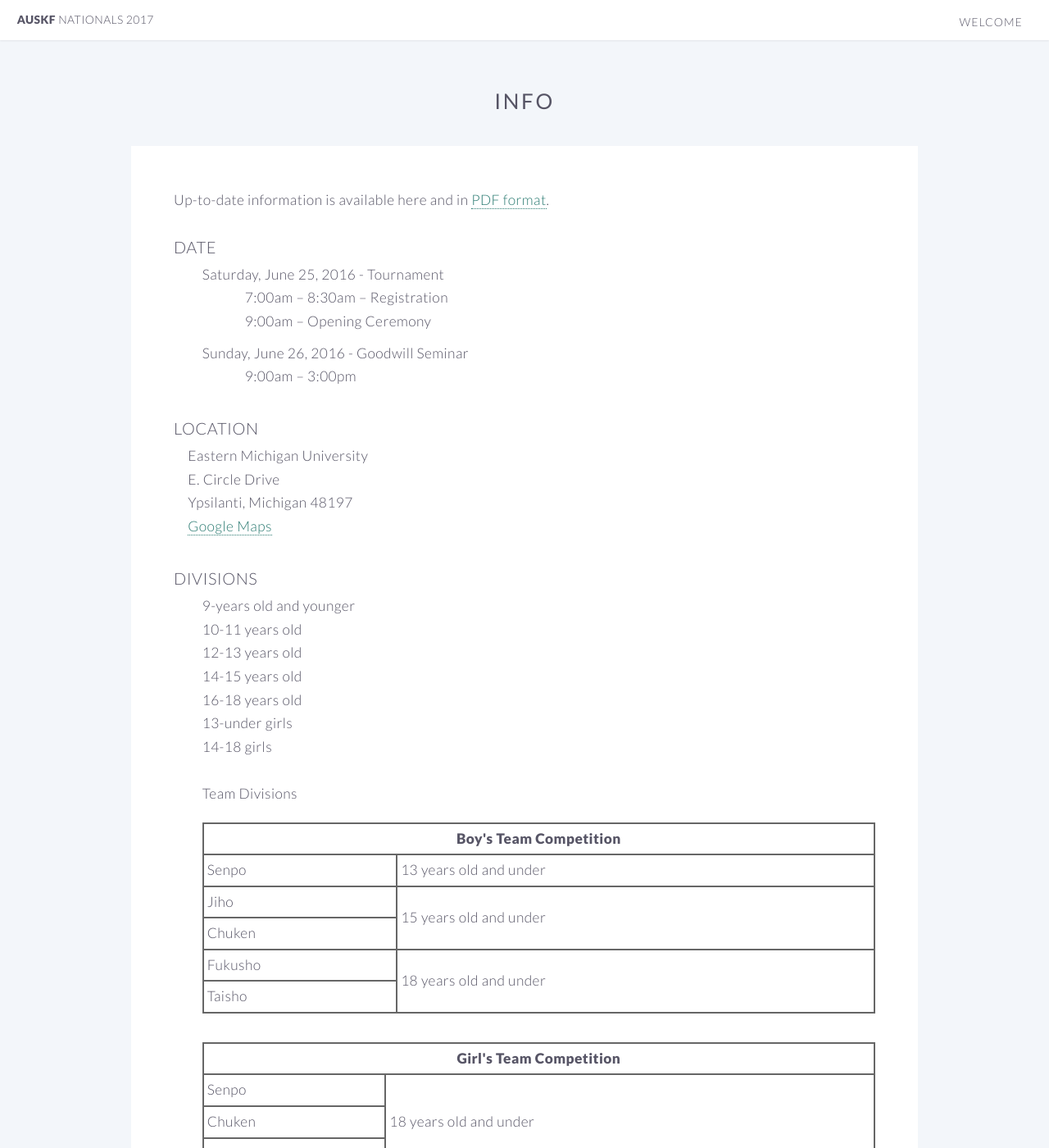
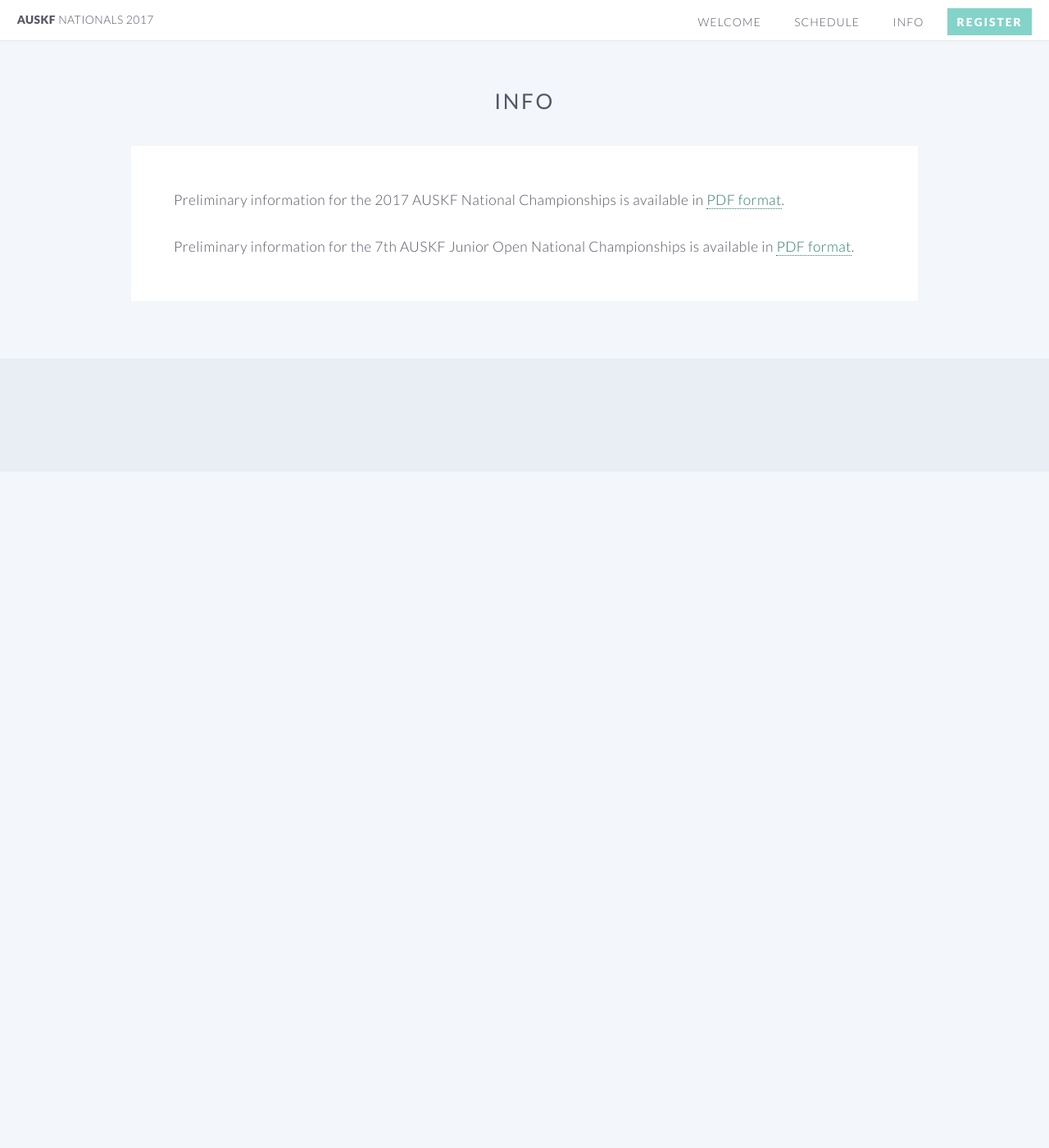
Before and after one commit to auskf-web/auskf-nationals.github.io, a Jekyll site: the page built from info.html, in a window 1280 px wide and 1400 px high. Shown: the whole window at 82% size. Built offline with Jekyll 4.4.1, drawn with Linux system fonts in a browser that asks for light colours; some of the changed text lies outside the part shown.

Commit message:
Update with more pages filled in

```diff
--- a/_includes/header.html
+++ b/_includes/header.html
@@ -5,10 +5,11 @@
 			<li><a href="/">Welcome</a></li>
 			<!-- TODO -->
 			<!-- <li><a href="/results.html">Results</a></li> -->
-			<!-- <li><a href="/info.html">Info</a></li> -->
+			<li><a href="/schedule.html">Schedule</a></li>
+			<li><a href="/info.html">Info</a></li>
 			<!-- <li><a href="/travel.html">Travel</a></li> -->
 			<!-- <li><a href="/sponsor.html">Sponsor</a></li> -->
-			<!-- <li><a href="/register.html" class="button special">Register</a></li> -->
+			<li><a href="/register.html" class="button special">Register</a></li>
 		</ul>
 	</nav>
 </header>
--- a/info.html
+++ b/info.html
@@ -27,90 +27,9 @@ th, td {
 
 		<div class="content">
 			<section>
-				Up-to-date information is available here and in <a href="assets/2016 AUSKF Junior Championships Welcome.pdf" target="blank">PDF format</a>.<br><br>
+				Preliminary information for the 2017 AUSKF National Championships is available in <a href="assets/2017 AUSKF National Championships Prelim Info.(rev09272016).pdf" target="blank">PDF format</a>.<br><br>
 
-				<header><h3>Date</h3></header>
-				<ul style="padding-left:2em;">
-					<li>Saturday, June 25, 2016 - Tournament</li>
-					<ul style="padding-left:3em; margin-bottom: 10px;">
-						<li>7:00am – 8:30am – Registration</li>
-						<li>9:00am – Opening Ceremony</li>
-				    </ul>
-					<li>Sunday, June 26, 2016 - Goodwill Seminar</li>
-					<ul style="padding-left:3em; margin-bottom: 10px;">
-						<li>9:00am – 3:00pm</li>
-				    </ul>
-				</ul>
-
-				<header><h3>Location</h3></header>
-				<ul style="list-style-type:none; padding-left:1em">
-					<li>Eastern Michigan University</li>
-					<li>E. Circle Drive</li>
-					<li>Ypsilanti, Michigan 48197</li>
-					<li><a href="https://goo.gl/maps/A3og67pPDVw" target="blank">Google Maps</a><br></li>
-				</ul>
-
-				<header><h3>Divisions</h3></header>
-				<ul style="padding-left:2em;">
-					<li>9-years old and younger</li>
-					<li>10-11 years old</li>
-					<li>12-13 years old</li>
-					<li>14-15 years old</li>
-					<li>16-18 years old</li>
-					<li>13-under girls</li>
-					<li>14-18 girls</li>
-					<br>
-					<li>Team Divisions</li>
-
-					<table>
-						<tr><td colspan="2" style="font-weight: bold; text-align: center">Boy's Team Competition</td></tr>
-						<tr><th>Senpo</th><td>13 years old and under</td></tr>
-						<tr><th>Jiho</th><td rowspan="2">15 years old and under</td></tr>
-						<tr><th>Chuken</th></tr>
-						<tr><th>Fukusho</th><td rowspan="2">18 years old and under</td></tr></tr>
-						<tr><th>Taisho</th>
-						</tr>
-					</table>
-
-					<table>
-						<tr><td colspan="2" style="font-weight: bold; text-align: center">Girl's Team Competition</td></tr>
-						<tr><th>Senpo</th><td rowspan="3">18 years old and under</td></tr>
-						<tr><th>Chuken</th></tr>
-						<tr><th>Taisho</th>
-						</tr>
-					</table>
-
-					<table>
-						<tr><td colspan="2" style="font-weight: bold; text-align: center">Youth Team Composition (Both Boys and Girls)</td></tr>
-						<tr><th>Senpo</th><td rowspan="3">11 years old and under</td></tr>
-						<tr><th>Chuken</th></tr>
-						<tr><th>Taisho</th>
-						</tr>
-					</table>
-				</ul>
-
-				<header><h3>Age Determination</h3></header>
-				<ul style="list-style-type:none; padding-left:1em">
-					<li>January 1, 2016 will be the date for all birthdates. Your age on January 1st, 2016 will be your age for the tournament.</li>
-				</ul>
-
-				<header><h3>Shinpan</h3></header>
-				<ul style="list-style-type:none; padding-left:1em">
-					<li>4-dan and up on a volunteer basis</li>
-				</ul>
-
-				<header><h3>Entry Fee</h3></header>
-				<ul style="padding-left:2em;">
-					<li>Tournament - $30 per participant</li>
-					<li>Goodwill Seminar - $20 per participant</li>
-				</ul>
-
-				<header><h3>Responsible Party</h3></header>
-				<ul style="list-style-type:none; padding-left:1em">
-					<li>AUSKF Competition Committee: <a href="mailto:info@auskf-jrnationals.com?Subject=AUSKF%20Jr.%20Nationals%202016" target="_top">info@auskf-jrnationals.com</a></li>
-				</ul>
-
-
+				Preliminary information for the 7th AUSKF Junior Open National Championships is available in <a href="assets/7th AUSKF Junior Open National Championships.pdf" target="blank">PDF format</a>.
 			</section>
 		</div>
 
```
Also changed, not shown: index.html (+5 -2 lines), register.html (+8 -12 lines), schedule.html (added, +58 -0 lines), images/banner.jpg, 6 other files.
